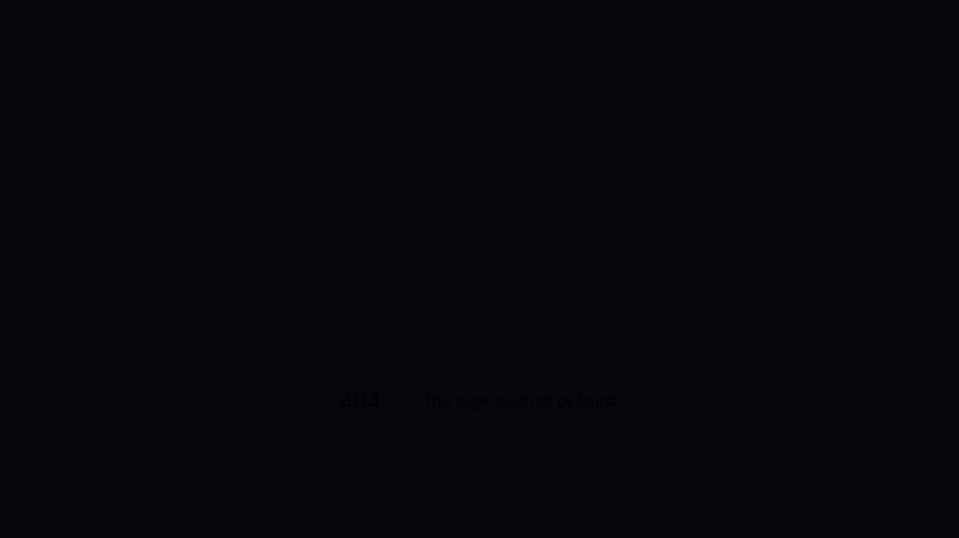
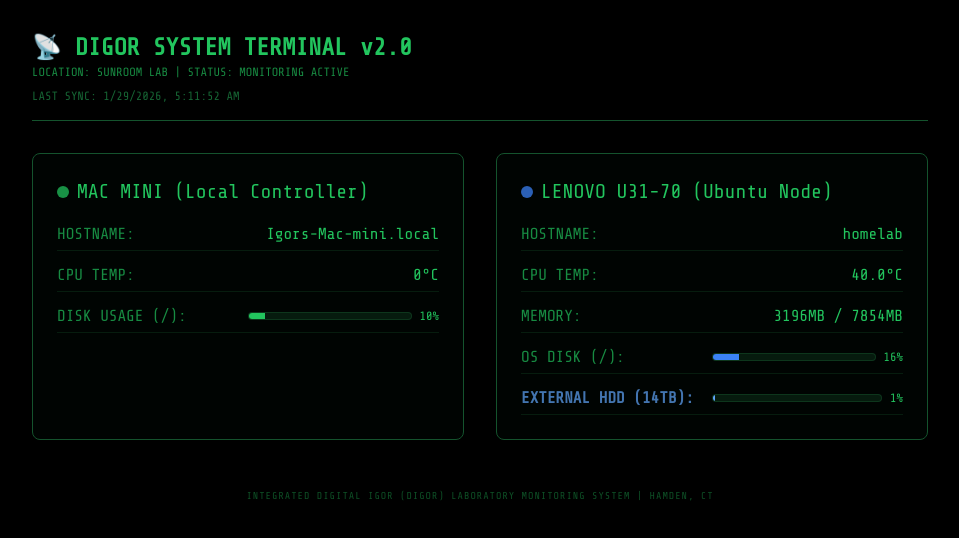
Before and after one commit to i-xoxol/cv-website, a Next.js app: page /terminal in a window 1280 px wide. Before the commit this address had no page. Shown: the top 538 px of the page, without its empty margins (160-1119 px from the left). Built offline with nearby package versions, Linux system fonts and the light colour scheme.

Commit message:
Add terminal mode and contact API

```diff
--- /dev/null
+++ b/src/app/api/contact/route.ts
@@ -0,0 +1,57 @@
+import { NextResponse } from "next/server";
+const fs = require('fs');
+const path = require('path');
+const { google } = require('googleapis');
+
+// Use environment variable for secrets path, fallback to local for dev
+const GOOGLE_SCRIPTS_DIR = process.env.GOOGLE_AUTH_PATH || './auth';
+
+async function getAuthClient() {
+  const credentials = JSON.parse(fs.readFileSync(path.join(GOOGLE_SCRIPTS_DIR, 'credentials.json')));
+  const { client_secret, client_id, redirect_uris } = credentials.installed;
+  const oAuth2Client = new google.auth.OAuth2(client_id, client_secret, redirect_uris[0]);
+
+  const tokens = JSON.parse(fs.readFileSync(path.join(GOOGLE_SCRIPTS_DIR, 'token.json')));
+  oAuth2Client.setCredentials(tokens);
+  return oAuth2Client;
+}
+
+export async function POST(req: Request) {
+  try {
+    const { name, email, message } = await req.json();
+
+    if (!name || !email || !message) {
+      return NextResponse.json({ error: "Missing fields" }, { status: 400 });
+    }
+
+    const auth = await getAuthClient();
+    const gmail = google.gmail({ version: 'v1', auth });
+
+    const rawMessage = [
+      'To: igor.khokhlov@gmail.com',
+      `Subject: [CV Website] New Message from ${name}`,
+      'Content-Type: text/plain; charset=utf-8',
+      '',
+      `Name: ${name}`,
+      `Email: ${email}`,
+      '',
+      `Message:`,
+      message,
+      '',
+      '---',
+      'Sent via your DIgor CV Website'
+    ].join('\n');
+
+    const encodedMessage = Buffer.from(rawMessage).toString('base64').replace(/\+/g, '-').replace(/\//g, '_').replace(/=+$/, '');
+
+    await gmail.users.messages.send({
+      userId: 'me',
+      requestBody: { raw: encodedMessage }
+    });
+
+    return NextResponse.json({ success: true });
+  } catch (error: any) {
+    console.error("Error sending email:", error);
+    return NextResponse.json({ error: error.message }, { status: 500 });
+  }
+}
--- /dev/null
+++ b/src/app/terminal/page.tsx
@@ -0,0 +1,142 @@
+'use client';
+
+import { useEffect, useState } from 'react';
+
+interface Stats {
+  timestamp: string;
+  mac: {
+    hostname: string;
+    temp: string;
+    disk: string;
+  };
+  lenovo: {
+    hostname: string;
+    temp: string;
+    mem_used: string;
+    mem_total: string;
+    disk: string;
+    ext_disk: string;
+  };
+}
+
+export default function TerminalPage() {
+  const [stats, setStats] = useState<Stats | null>(null);
+  const [loading, setLoading] = useState(true);
+
+  const fetchStats = async () => {
+    try {
+      const res = await fetch('/system-stats.json', { cache: 'no-store' });
+      const data = await res.json();
+      setStats(data);
+    } catch (e) {
+      console.error('Failed to fetch stats', e);
+    } finally {
+      setLoading(false);
+    }
+  };
+
+  useEffect(() => {
+    fetchStats();
+    const interval = setInterval(fetchStats, 30000);
+    return () => clearInterval(interval);
+  }, []);
+
+  return (
+    <div className="min-h-screen bg-black text-green-500 font-mono p-8">
+      <div className="max-w-4xl mx-auto">
+        <header className="border-b border-green-900 pb-4 mb-8">
+          <h1 className="text-2xl font-bold">📡 DIGOR SYSTEM TERMINAL v2.0</h1>
+          <p className="text-xs opacity-70">LOCATION: SUNROOM LAB | STATUS: MONITORING ACTIVE</p>
+          {stats && <p className="text-xs mt-2 text-green-800">LAST SYNC: {new Date(stats.timestamp).toLocaleString()}</p>}
+        </header>
+
+        <div className="grid grid-cols-1 md:grid-cols-2 gap-8">
+          {/* MAC MINI */}
+          <section className="border border-green-900 p-6 rounded-lg bg-green-950/10">
+            <h2 className="text-xl mb-4 flex items-center gap-2">
+              <span className="w-3 h-3 bg-green-500 rounded-full animate-pulse"></span>
+              MAC MINI (Local Controller)
+            </h2>
+            <div className="space-y-3">
+              <div className="flex justify-between border-b border-green-900/30 pb-1">
+                <span className="opacity-70">HOSTNAME:</span>
+                <span>{stats?.mac.hostname || '---'}</span>
+              </div>
+              <div className="flex justify-between border-b border-green-900/30 pb-1">
+                <span className="opacity-70">CPU TEMP:</span>
+                <span className={Number(stats?.mac.temp) > 70 ? 'text-red-500 font-bold' : ''}>
+                  {stats?.mac.temp ? `${stats.mac.temp}°C` : '---'}
+                </span>
+              </div>
+              <div className="flex justify-between border-b border-green-900/30 pb-1">
+                <span className="opacity-70">DISK USAGE (/):</span>
+                <div className="flex items-center gap-2 w-1/2">
+                  <div className="flex-grow bg-green-900/30 h-2 rounded-full overflow-hidden border border-green-900/50">
+                    <div
+                      className="bg-green-500 h-full transition-all duration-1000"
+                      style={{ width: `${stats?.mac.disk || 0}%` }}
+                    ></div>
+                  </div>
+                  <span className="text-xs">{stats?.mac.disk || 0}%</span>
+                </div>
+              </div>
+            </div>
+          </section>
+
+          {/* LENOVO LAPTOP */}
+          <section className="border border-green-900 p-6 rounded-lg bg-green-950/10">
+            <h2 className="text-xl mb-4 flex items-center gap-2">
+              <span className="w-3 h-3 bg-blue-500 rounded-full animate-pulse"></span>
+              LENOVO U31-70 (Ubuntu Node)
+            </h2>
+            <div className="space-y-3">
+              <div className="flex justify-between border-b border-green-900/30 pb-1">
+                <span className="opacity-70">HOSTNAME:</span>
+                <span>{stats?.lenovo.hostname || '---'}</span>
+              </div>
+              <div className="flex justify-between border-b border-green-900/30 pb-1">
+                <span className="opacity-70">CPU TEMP:</span>
+                <span className={Number(stats?.lenovo.temp) < 10 ? 'text-blue-400 font-bold' : ''}>
+                  {stats?.lenovo.temp ? `${stats.lenovo.temp}°C` : '---'}
+                  {Number(stats?.lenovo.temp) < 10 && ' ❄️'}
+                </span>
+              </div>
+              <div className="flex justify-between border-b border-green-900/30 pb-1">
+                <span className="opacity-70">MEMORY:</span>
+                <span>{stats ? `${stats.lenovo.mem_used}MB / ${stats.lenovo.mem_total}MB` : '---'}</span>
+              </div>
+              <div className="flex justify-between border-b border-green-900/30 pb-1">
+                <span className="opacity-70">OS DISK (/):</span>
+                <div className="flex items-center gap-2 w-1/2">
+                  <div className="flex-grow bg-green-900/30 h-2 rounded-full overflow-hidden border border-green-900/50">
+                    <div
+                      className="bg-blue-500 h-full transition-all duration-1000"
+                      style={{ width: `${stats?.lenovo.disk || 0}%` }}
+                    ></div>
+                  </div>
+                  <span className="text-xs">{stats?.lenovo.disk || 0}%</span>
+                </div>
+              </div>
+              <div className="flex justify-between border-b border-green-900/30 pb-1">
+                <span className="opacity-70 text-blue-400 font-bold">EXTERNAL HDD (14TB):</span>
+                <div className="flex items-center gap-2 w-1/2">
+                  <div className="flex-grow bg-green-900/30 h-2 rounded-full overflow-hidden border border-green-900/50">
+                    <div
+                      className="bg-blue-400 h-full transition-all duration-1000"
+                      style={{ width: `${stats?.lenovo.ext_disk || 0}%` }}
+                    ></div>
+                  </div>
+                  <span className="text-xs">{stats?.lenovo.ext_disk || 0}%</span>
+                </div>
+              </div>
+            </div>
+          </section>
+        </div>
+
+        <footer className="mt-12 text-[10px] opacity-40 text-center uppercase tracking-widest">
+          Integrated Digital Igor (DIgor) Laboratory Monitoring System | Hamden, CT
+        </footer>
+      </div>
+    </div>
+  );
+}
```
